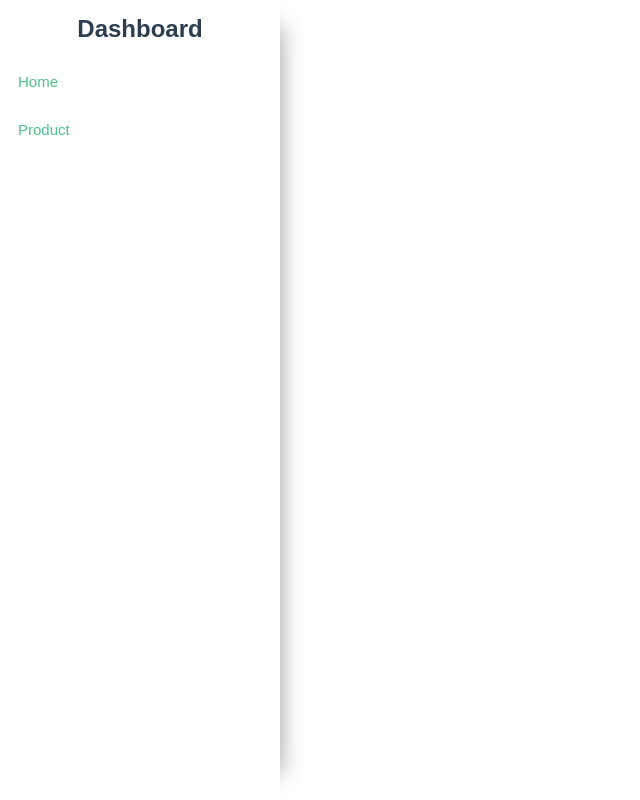
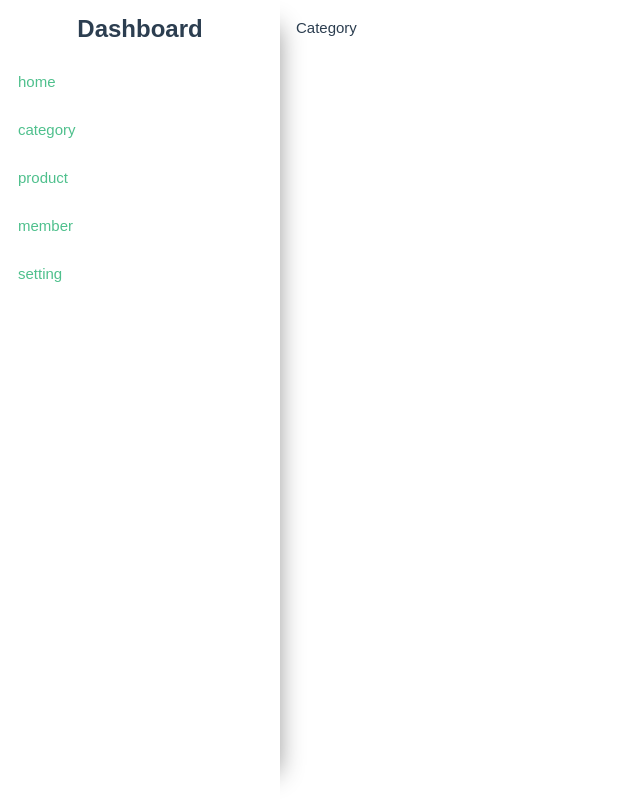
Before and after one commit to chibigo/Example_Dashboard_Vue, a Vue app: page /category in a window 1280 px wide. Shown: the whole page, without its empty margins (0-640 px from the left). Built offline with nearby package versions, Linux system fonts and the light colour scheme.

Commit message:
Add Item Sidebar

```diff
--- a/src/components/SidebarMenu.vue
+++ b/src/components/SidebarMenu.vue
@@ -3,16 +3,11 @@
         <aside>
             <h4 class="title_dashboard">Dashboard</h4>
             <ul>
-                <li>
-                    <router-link to="/">
+                <li v-for="(item,index) in routes" :key="index">
+                    <router-link :to="item.path">
                         <div>
-                            <span>Home</span>
+                            <span>{{ item.name }}</span>
                         </div>
-                    </router-link>
-                </li>
-                <li>
-                    <router-link to="/product">
-                        <span>Product</span>
                     </router-link>
                 </li>
             </ul>
@@ -22,6 +17,7 @@
 
 <script setup>
 import {RouterLink} from 'vue-router'
+import {routes} from '../router/Route'
 </script>
 
 <style lang="scss" scoped>
--- /dev/null
+++ b/src/router/Route.js
@@ -0,0 +1,29 @@
+
+export const routes = [
+    {
+        path:'/',
+        name:'home',
+        component: ()=> import('@/views/HomeView.vue')
+    },
+    {
+        path:'/category',
+        name:'category',
+        component: () => import('@/views/CategoryView.vue')
+    },
+    {
+        path:'/product',
+        name:'product',
+        component: () => import('@/views/ProductView.vue')
+    },
+    {
+        path:'/member',
+        name:'member',
+        component: () => import('@/views/MemberView.vue')
+    },
+    {
+        path:'/setting',
+        name:'setting',
+        component: () => import('@/views/SettingView.vue')
+    }
+]
+// export default routes
--- a/src/router/index.js
+++ b/src/router/index.js
@@ -1,5 +1,5 @@
 import { createRouter, createWebHistory } from 'vue-router'
-import routes from './routes'
+import {routes} from './Route'
 
 const router = createRouter({
   history: createWebHistory(import.meta.env.BASE_URL),
--- a/src/router/routes.js
+++ /dev/null
@@ -1,14 +0,0 @@
-
-const routes = [
-    {
-        path:'/',
-        name:'home',
-        component: ()=> import('@/views/HomeView.vue')
-    },
-    {
-        path:'/product',
-        name:'product',
-        component: () => import('@/views/ProductView.vue')
-    }
-]
-export default routes
--- /dev/null
+++ b/src/views/CategoryView.vue
@@ -0,0 +1,13 @@
+<template>
+  <div>
+      Category
+  </div>
+</template>
+
+<script setup>
+
+</script>
+
+<style lang="scss" scoped>
+
+</style>
--- /dev/null
+++ b/src/views/MemberView.vue
@@ -0,0 +1,13 @@
+<template>
+  <div>
+      Member
+  </div>
+</template>
+
+<script setup>
+
+</script>
+
+<style lang="scss" scoped>
+
+</style>
--- /dev/null
+++ b/src/views/SettingView.vue
@@ -0,0 +1,13 @@
+<template>
+  <div>
+      Setting
+  </div>
+</template>
+
+<script setup>
+
+</script>
+
+<style lang="scss" scoped>
+
+</style>
```
